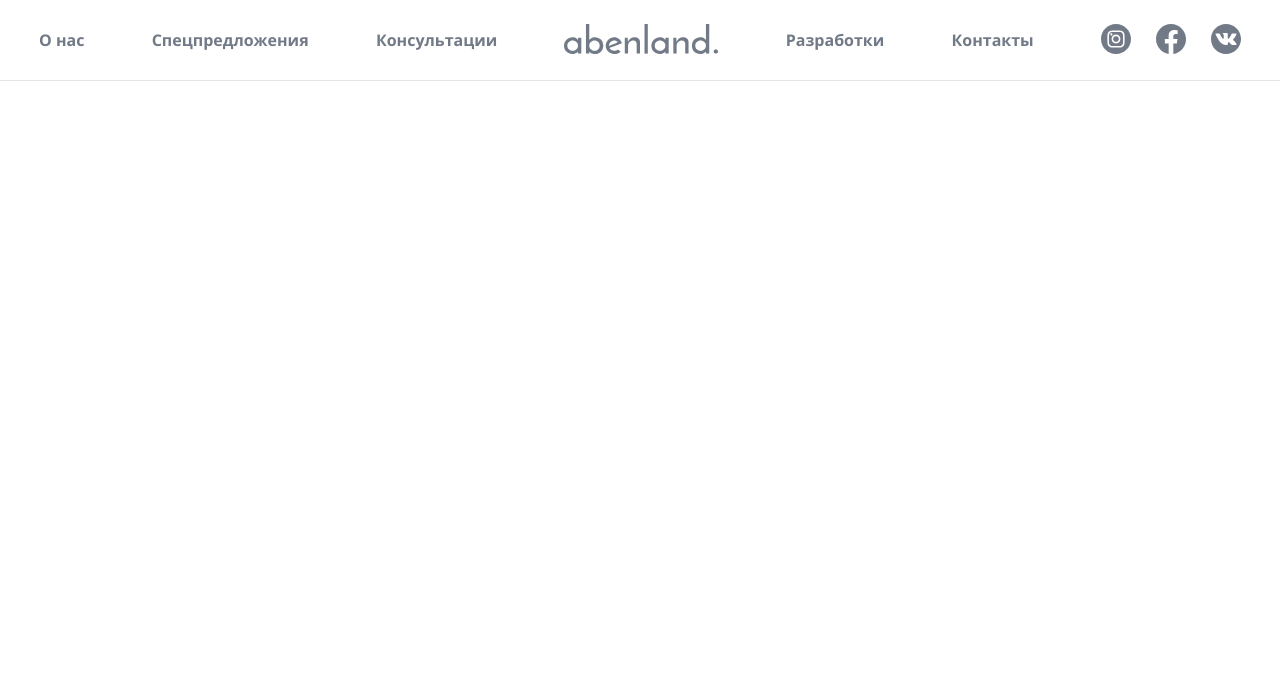
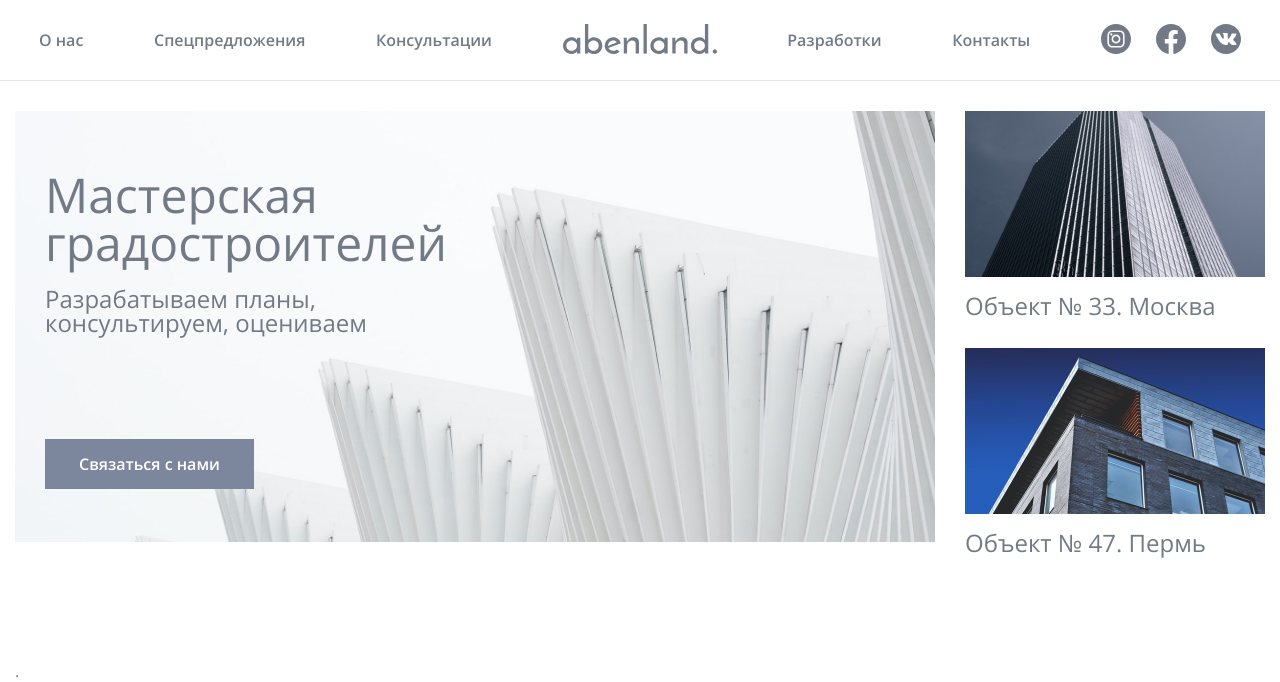
Before and after one commit to alekseevb/Abenland, a plain HTML site: page index.html in a window 1280 px wide. Drawn offline with Linux system fonts and the light colour scheme.

Commit message:
Добавил новую секцию

```diff
--- a/css/index.css
+++ b/css/index.css
@@ -6,8 +6,8 @@
 }
 
 @font-face {
-    font-family: 'Open Sans';
-    src: url('../fonts/OpenSans-Bold.woff2');
+    font-family: 'Open Sans Bold';
+    src: url('../fonts/OpenSans-SemiBold.woff2');
     font-weight: normal;
     font-weight: 600;
 }
@@ -30,9 +30,19 @@ img {
     max-width: 100%;
 }
 
+button {
+    color: inherit;
+    font-size: inherit;
+    font-family: inherit;
+    background-color: transparent;
+    border: none;
+    cursor: pointer;
+    padding: 0;
+}
+
 body {
     color: #717A86;
-    font-family: 'Open Sans', sans-serif;
+    font-family: 'Open Sans';
     font-size: 16px;
     font-weight: 400;
 }
@@ -61,5 +71,51 @@ body {
 }
 
 .menu__link {
-    font-weight: 600;
+    font-family: 'Open Sans Bold';
 }
+
+.contact {
+    margin: 30px 0 90px 0;
+}
+
+.contact__inner {
+    display: grid;
+    grid-template-columns: auto 300px;
+    grid-template-rows: auto 225px;
+    gap: 30px;
+}
+
+.contact__item:first-child {
+    grid-row: 1/-1;
+    position: relative;
+}
+
+.contact__item-title {
+    font-size: 24px;
+    margin-top: 15px;
+}
+
+.contact__wrapper {
+    max-width: 430px;
+    position: absolute;
+    left: 30px;
+    top: 60px;
+}
+
+.contact__title {
+    font-size: 48px;
+    margin-bottom: 20px;
+}
+
+.contact__subtitle {
+    font-size: 24px;
+    margin-bottom: 104px;
+}
+
+.contact__button {
+    max-width: 210px;
+    background: #7C879D;
+    padding: 14px 34px;
+    font-family: 'Open Sans Bold';
+    color: #FFF;
+}
--- a/index.html
+++ b/index.html
@@ -58,7 +58,40 @@
         </div>
     </header>
 
+    <main>
+        <section class="contact">
+            <div class="container">
+                <div class="contact__inner">
+                    <div class="contact__item">
+                        <img src="img/contact-bg.jpg" alt="">
+                        <div class="contact__wrapper">
+                            <h1 class="contact__title">Мастерская градостроителей</h1>
+                            <p class="contact__subtitle">Разрабатываем планы, консультируем, оцениваем</p>
+                            <button class="contact__button">Связаться с нами</button>
+                        </div>
+                    </div>
+                    <div class="contact__item">
+                        <img src="img/object-33.jpg" alt="">
+                        <div class="contact__item-title">Объект № 33. Москва</div>
+                    </div>
+                    <div class="contact__item">
+                        <img src="img/object-47.jpg" alt="">
+                        <div class="contact__item-title">Объект № 47. Пермь</div>
+                    </div>
+                </div>
+            </div>
+        </section>
 
+        <section class="services">
+            <div class="container">
+                <h2 class="title services__title">
+                </h2>
+                <div class="services__inner">
+                    .
+                </div>
+            </div>
+        </section>
+    </main>
 
 </body>
 
```
Also changed, not shown: fonts/OpenSans-Bold.woff2 (deleted), fonts/OpenSans-SemiBold.woff2 (added), img/3d.jpg (added), img/contact-bg.jpg (added), img/object-33.jpg (added), img/object-47.jpg (added), img/project.jpg (added), img/project2.jpg (added), img/services-bg.jpg (added).
